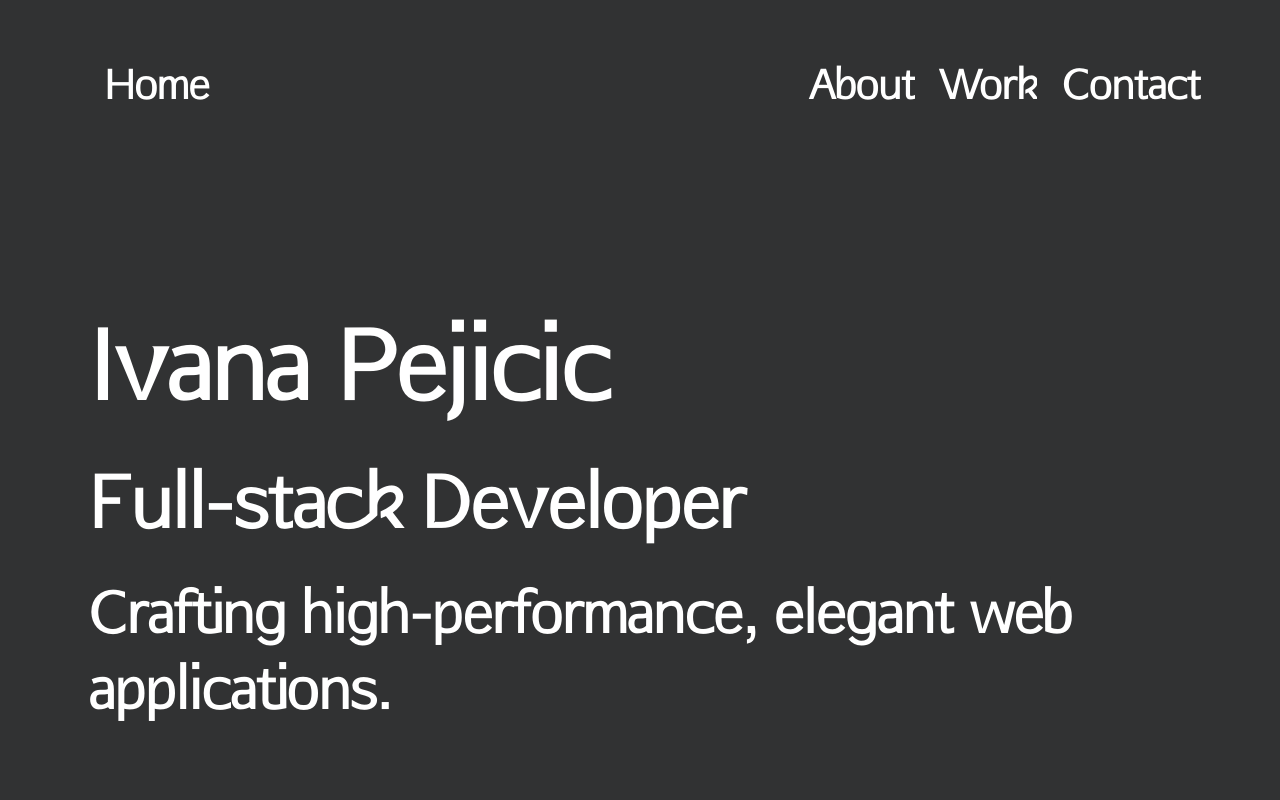
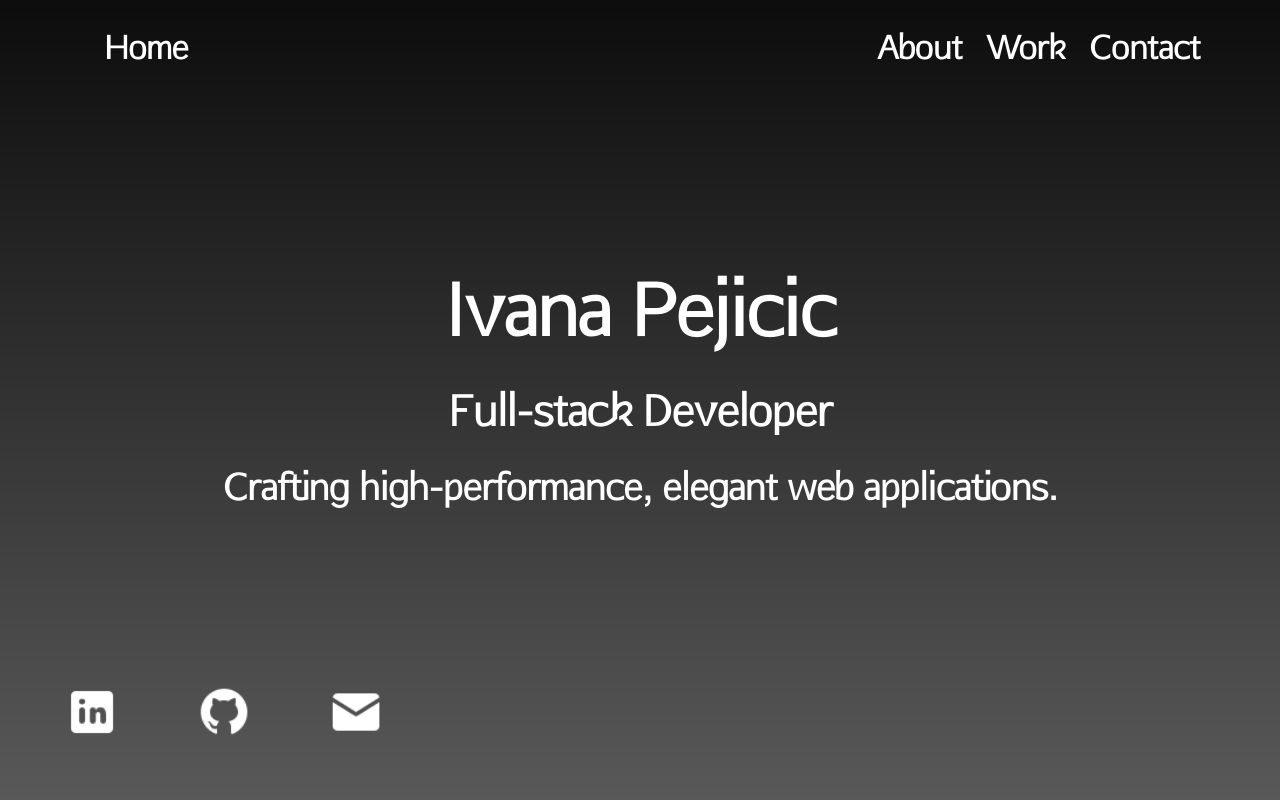
Before and after one commit to ivanapejicic/portfolio, a React (Create React App) app: page / in a window 1280 px wide. Shown: the top 800 px of the page. Built offline with nearby package versions, Linux system fonts and the light colour scheme.

Commit message:
Background changed. Font size adjusted. Logos' sizes adjusted

```diff
--- a/src/App.scss
+++ b/src/App.scss
@@ -4,3 +4,18 @@
   font-family: 'Afta Sans Thin', sans-serif;
   box-sizing: border-box;
 }
+
+body {
+  position: relative;
+
+  &:before {
+      content: '';
+      position: fixed;
+      top: 0;
+      left: 0;
+      width: 100%;
+      height: 100%;
+      background: linear-gradient(rgba(0, 0, 0, 0.5), rgba(0, 0, 0, 0.5));
+      z-index: -1;
+  }
+}
--- a/src/assets/pages/Home/Home.js
+++ b/src/assets/pages/Home/Home.js
@@ -8,7 +8,7 @@ import arrow_right from '../../images/arrow-right.png';
 function Home() {
 
     return (
-        <>
+        <div className='overlay'>
             <div className='header'>
                 <div className='header__top'>
                     <Link className='link' to='#'>Home</Link>
@@ -21,8 +21,8 @@ function Home() {
             </div>
             <div className='main'>
                 <h1 className='main__name'>Ivana Pejicic</h1>
-                <h2 className='main__title'>Full-stack Developer</h2>
-                <h3 className='main__description'>Crafting high-performance, elegant web applications.</h3>
+                <h3 className='main__title'>Full-stack Developer</h3>
+                <h4 className='main__description'>Crafting high-performance, elegant web applications.</h4>
                 {/* <Link to="#">
                     <img className='main__arrow' src={arrow_right} alt='arrow that takes to the next page'></img>
                 </Link> */}
@@ -38,7 +38,7 @@ function Home() {
                     <img className='footer-logo' src={email} alt='email logo that redirects to new email with my address' />
                 </Link>
             </div>
-        </>
+        </div>
     );
 }
 
--- a/src/assets/pages/Home/Home.scss
+++ b/src/assets/pages/Home/Home.scss
@@ -2,11 +2,31 @@
 @use '../../styles/typography' as *;
 @use '../../styles/variables' as *;
 
-*{
-    background-color: $backround;
 
+* {
+    box-sizing: border-box;
 }
-.header{
+
+body {
+    margin: 0;
+}
+
+.overlay {
+    position: relative;
+}
+
+.overlay:before {
+    content: '';
+    position: fixed;
+    top: 0;
+    left: 0;
+    width: 100%;
+    height: 100%;
+    background: linear-gradient(rgba(0, 0, 0, 0.9), rgba(0, 0, 0, 0.3));
+    z-index: -1;
+}
+
+.header {
 
     @include tablet {
         font-size: 1.25rem;
@@ -14,28 +34,28 @@
     }
 
     @include desktop {
-        font-size: 2.5rem;
-        padding: 4rem;
-        padding-top: 2.5rem;
+        font-size: 2rem;
+        padding: .5rem 4rem 0;
     }
-    &__top{
+
+    &__top {
         padding: 1rem;
         display: flex;
         justify-content: space-between;
 
-        &-right{
+        &-right {
             display: flex;
             justify-content: space-between;
         }
     }
 }
 
-.main{
+.main {
     text-align: left;
     color: white;
     display: flex;
     flex-direction: column;
-    align-items: flex-start;
+    align-items: center;
     justify-content: center;
     height: 75vh;
     padding: 1rem;
@@ -43,88 +63,82 @@
     @include tablet {
         font-size: 1.75rem;
         padding: 2.5rem;
-        height: 80vh;
 
     }
 
-    @include desktop{
-        font-size: 3rem;
-        padding: 4rem;
+    @include desktop {
+        font-size: 2.25rem;
+        // padding-left: 12rem;
     }
 
-    &__name{
+    &__name {
         padding: 1rem;
-        @include tablet{
+
+        @include tablet {
             padding: 1.5rem;
         }
     }
-    &__title{
+
+    &__title {
         padding: 1rem;
         padding-top: 0;
 
-        @include tablet{
+        @include tablet {
             padding: 1.5rem;
             padding-top: 0;
         }
     }
-    &__description{
+
+    &__description {
         padding-left: 1rem;
 
-        @include tablet{
+        @include tablet {
             padding: 1.5rem;
             padding-top: 0;
         }
     }
-    // &__arrow {
-    //     width: 70%;
-    //     align-self: flex-start;
-    //     padding: 1rem;
-
-    //     @include tablet {
-    //         width: 95%;
-    //         padding: 1.5rem;
-    //     }
-
-    //     @include desktop {
-    //         width: 100%;
-    //         padding: 2rem;
-    //         align-self: flex-start;
-    //     }
-    // }
 
 }
 
-.footer{
+.footer {
+    width: 30%;
     display: flex;
     justify-content: space-between;
-    padding: 0 5rem;
+    align-items: flex-start;
+    padding-left: 2rem;
 
     @include tablet {
-        padding: 0 12rem 2rem;
+        padding-left: 2.5rem;
+    }
+    @include desktop {
+        padding-left: 4rem;
     }
 
-    &-logo{
+    &-logo {
         width: 2rem;
+
         @include tablet {
-            width: 3rem;
-        }
-        @include desktop {
-            width: 7rem;
+            width: 2.5rem;
         }
 
-        &:hover{
+        @include desktop {
+            width: 3.5rem;
+        }
+
+        &:hover {
             transform: scale(1.1);
         }
     }
 
 }
-.link{
+
+.link {
     text-decoration: none;
     padding-left: 1.5rem;
     color: white;
     font-weight: bold;
 
-    &:hover{
+    &:hover {
         color: yellow;
         transform: scale(1.1);
     }
```
